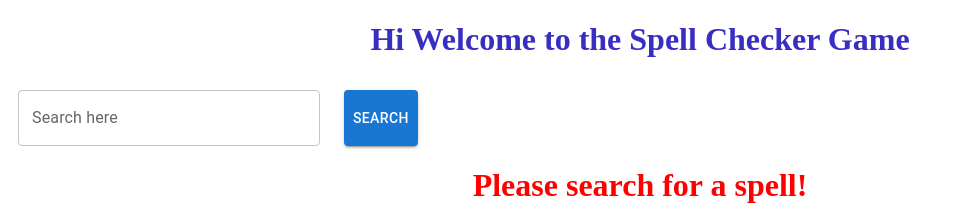
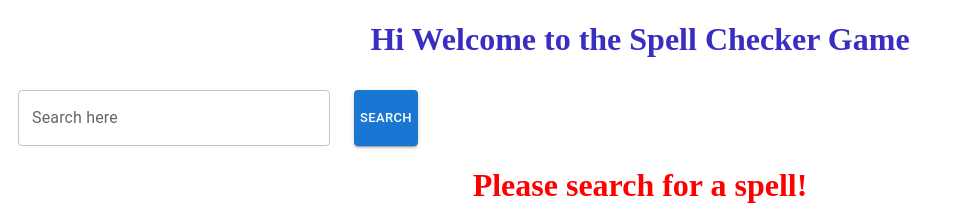
Before and after one commit to krishna-swivel/test_project, a React (Create React App) app: page / in a window 1280 px wide. Shown: the top 205 px of the page, without its empty margins (0-954 px from the left). Built offline with nearby package versions, Linux system fonts and the light colour scheme.

Commit message:
common component added

```diff
--- /dev/null
+++ b/src/components/Button/CommonButton.jsx
@@ -0,0 +1,20 @@
+import React from "react";
+import Button from "@mui/material/Button";
+
+function CommonButton({ info, type, onClick }) {
+  return (
+    <>
+      <Button
+        size="small"
+        variant="contained"
+        type={type ? type : ""}
+        style={{ maxWidth: 10 }}
+        onClick={onClick}
+      >
+        {info}
+      </Button>
+    </>
+  );
+}
+
+export default CommonButton;
--- a/src/components/Card/SpellCard.jsx
+++ b/src/components/Card/SpellCard.jsx
@@ -8,11 +8,12 @@ import Card from "@mui/material/Card";
 import CardContent from "@mui/material/CardContent";
 import CardMedia from "@mui/material/CardMedia";
 import Typography from "@mui/material/Typography";
-import { Button, CardActionArea, CardActions } from "@mui/material";
+import { CardActionArea, CardActions } from "@mui/material";
 import Grid from "@mui/material/Grid";
 import { experimentalStyled as styled } from "@mui/material/styles";
 import Box from "@mui/material/Box";
 import Paper from "@mui/material/Paper";
+import CommonButton from "../Button/CommonButton";
 
 const RenderComponent = ({ spell }) => {
   return (
@@ -45,9 +46,7 @@ const RenderComponent = ({ spell }) => {
           }}
           style={{ textDecoration: "none" }}
         >
-          <Button size="small" color="primary" variant="contained">
-            For info
-          </Button>
+          <CommonButton info="More" />
         </Link>
       </CardActions>
     </Card>
--- a/src/components/Search/Search.jsx
+++ b/src/components/Search/Search.jsx
@@ -2,7 +2,8 @@ import React, { Component } from "react";
 import Box from "@mui/material/Box";
 import TextField from "@mui/material/TextField";
 import Stack from "@mui/material/Stack";
-import Button from "@mui/material/Button";
+// import Button from "@mui/material/Button";
+import CommonButton from "../Button/CommonButton";
 import Grid from "@mui/material/Grid";
 
 class Search extends Component {
@@ -32,7 +33,7 @@ class Search extends Component {
   render() {
     return (
       <div>
-        <form ref={this.formRef} onSubmit={this.handleSubmit}>
+        <form ref={this.formRef}>
           <Grid container>
             <Grid sx={12} md={12}>
               <Box
@@ -52,9 +53,11 @@ class Search extends Component {
                     onChange={this.handleChange}
                   />
 
-                  <Button variant="contained" type="submit">
-                    Search
-                  </Button>
+                  <CommonButton
+                    info="Search"
+                    type="submit"
+                    onClick={this.handleSubmit}
+                  />
                 </Stack>
               </Box>
             </Grid>
```
